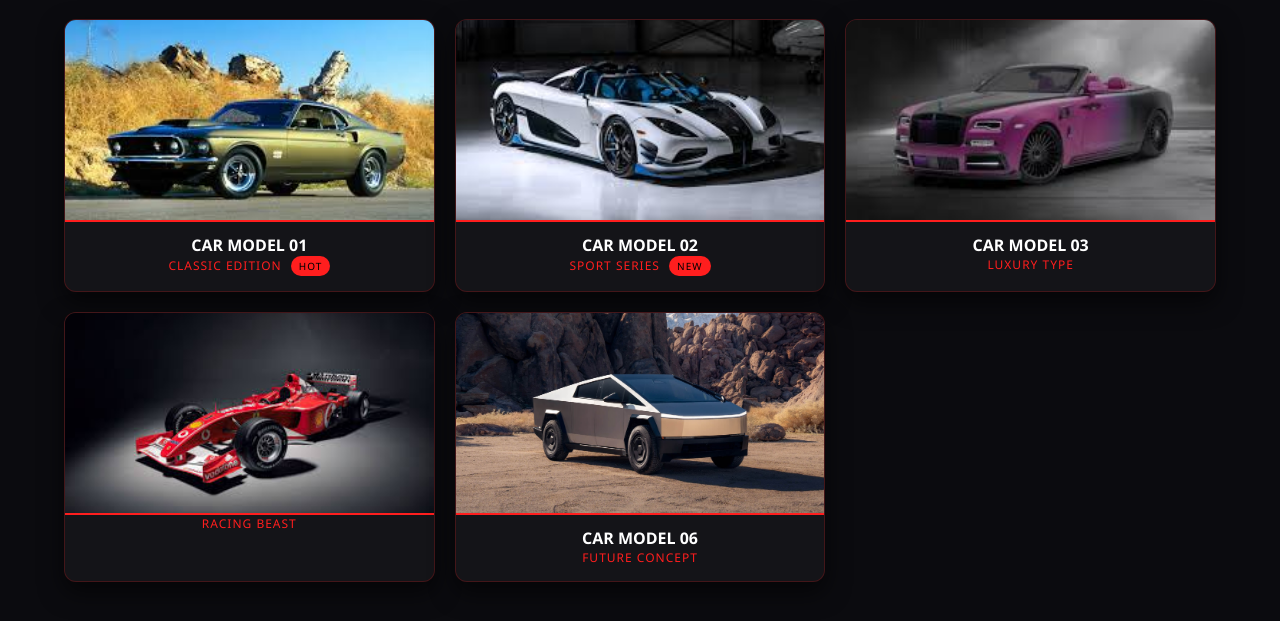
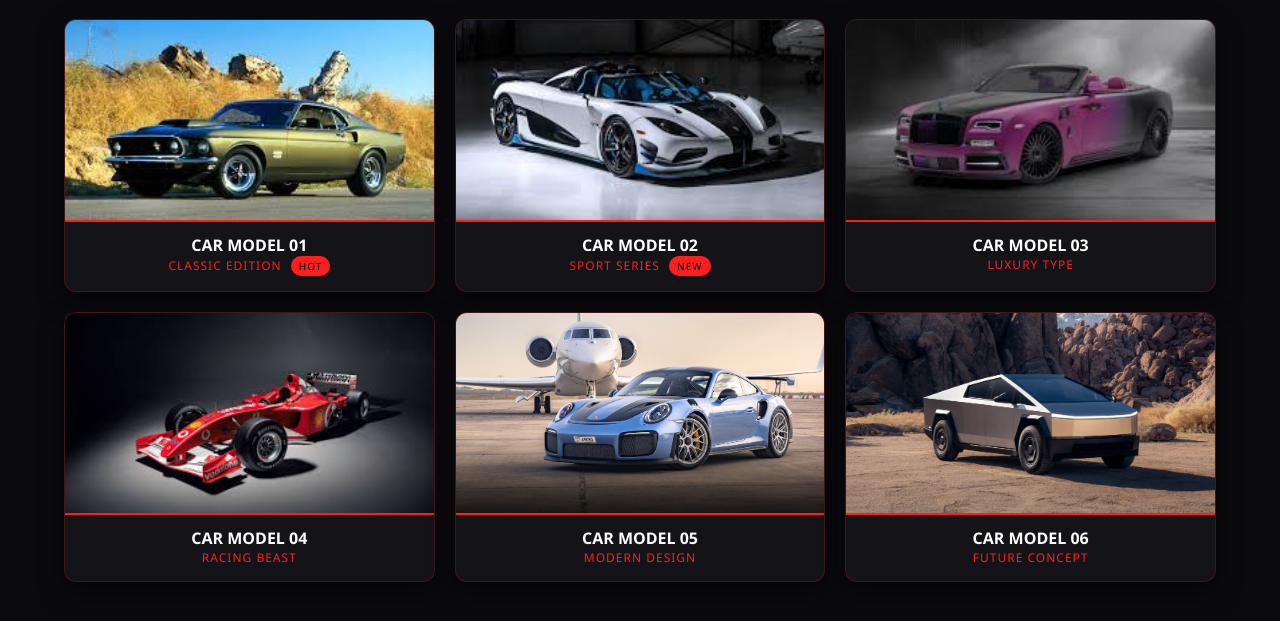
Before and after one commit to nashii11/act3, a plain HTML site: page index.html in a window 1280 px wide. Shown: the part 107-728 px from the top of the page. Drawn offline with Linux system fonts and the light colour scheme.

Commit message:
Update index.html

```diff
--- a/index.html
+++ b/index.html
@@ -124,8 +124,16 @@
 
         <div class="card">
             <img src="carmodel5.jpg">
+            <p>CAR MODEL 04</p>
             <span class="tag">RACING BEAST</span>
         </div>
+
+        <div class="card">
+            <img src="carmodel2.jpg">
+            <p>CAR MODEL 05</p>
+            <span class="tag">MODERN DESIGN</span>
+        </div>
+
 
         <div class="card">
             <img src="carmodel6.jpg">
```
